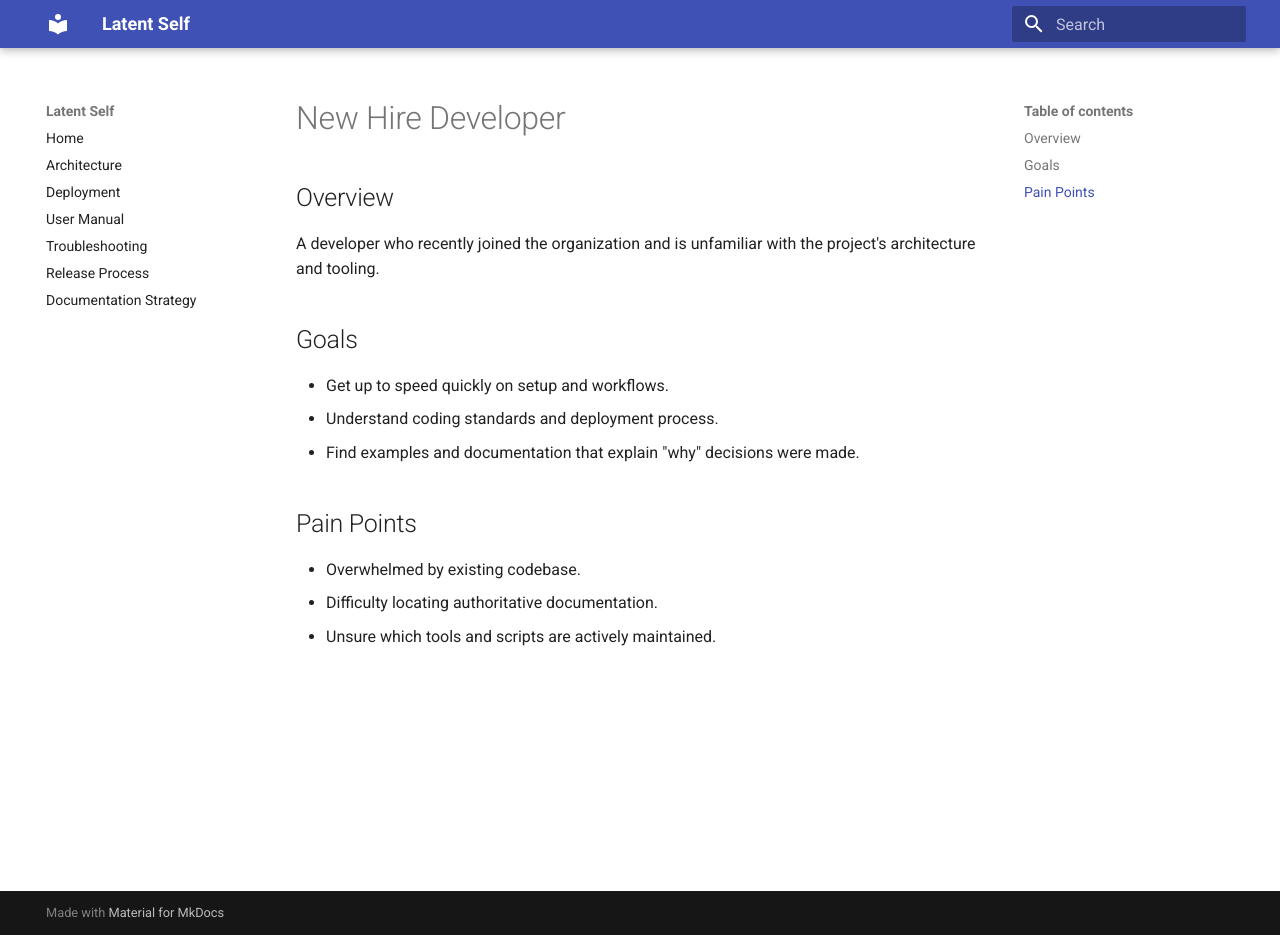
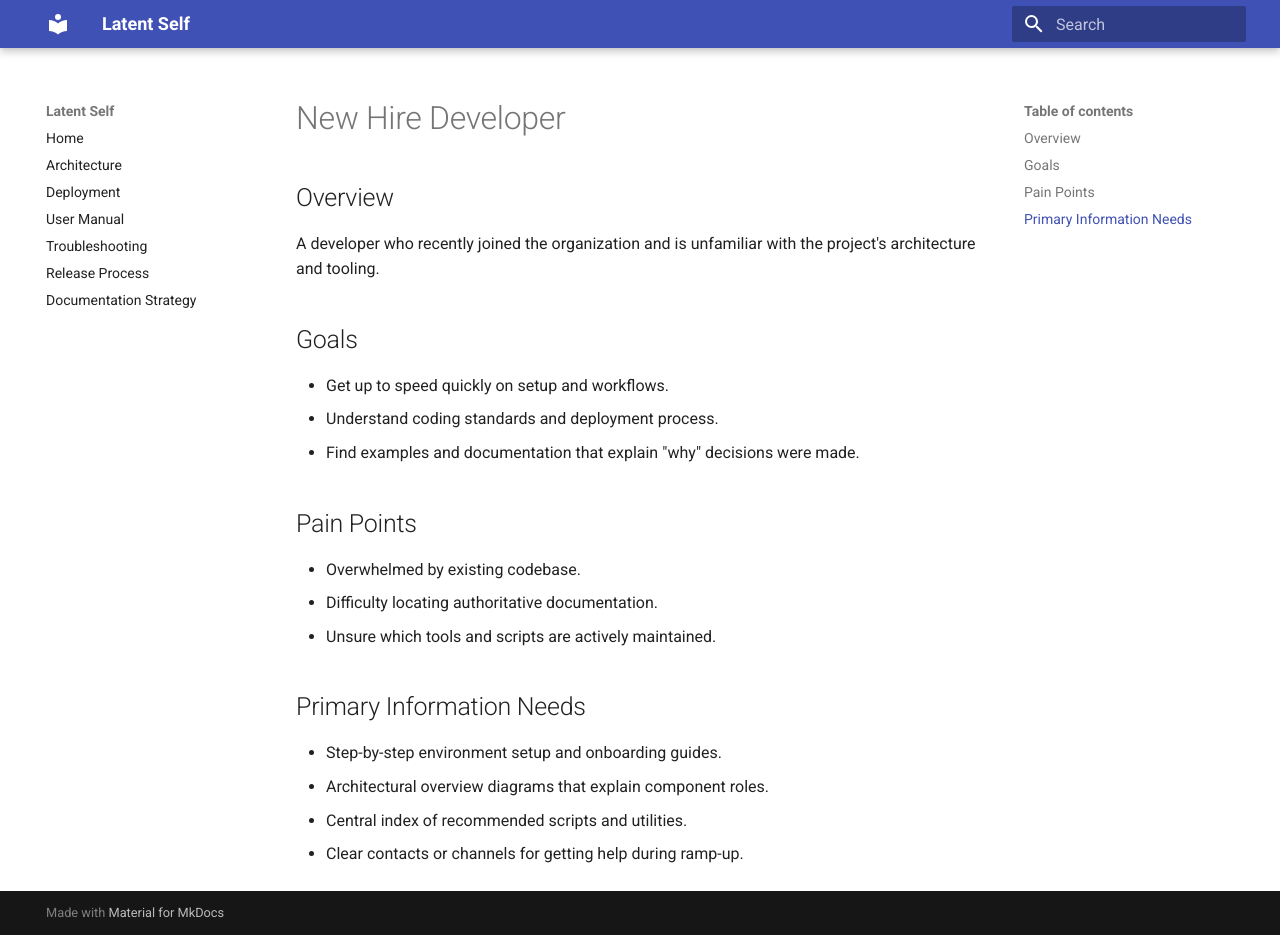
Before and after one commit to adrianwedd/latent-self, an MkDocs documentation site: the page built from docs/personas/new_hire.md, in a window 1280 px wide and 935 px high. Built offline with MkDocs 1.6.1 and Material for MkDocs 9.7.7, drawn with Linux system fonts in a browser that asks for light colours.

Commit message:
docs: add information needs for personas

```diff
--- a/docs/personas/new_hire.md
+++ b/docs/personas/new_hire.md
@@ -12,3 +12,9 @@ A developer who recently joined the organization and is unfamiliar with the proj
 - Overwhelmed by existing codebase.
 - Difficulty locating authoritative documentation.
 - Unsure which tools and scripts are actively maintained.
+
+## Primary Information Needs
+- Step-by-step environment setup and onboarding guides.
+- Architectural overview diagrams that explain component roles.
+- Central index of recommended scripts and utilities.
+- Clear contacts or channels for getting help during ramp-up.
```
Also changed, not shown: docs/personas/backend_specialist.md (+5 -0 lines), docs/personas/data_scientist.md (+6 -0 lines), docs/personas/frontend_developer.md (+6 -0 lines), docs/personas/index.md (+1 -1 lines), docs/personas/sre.md (+6 -0 lines).
